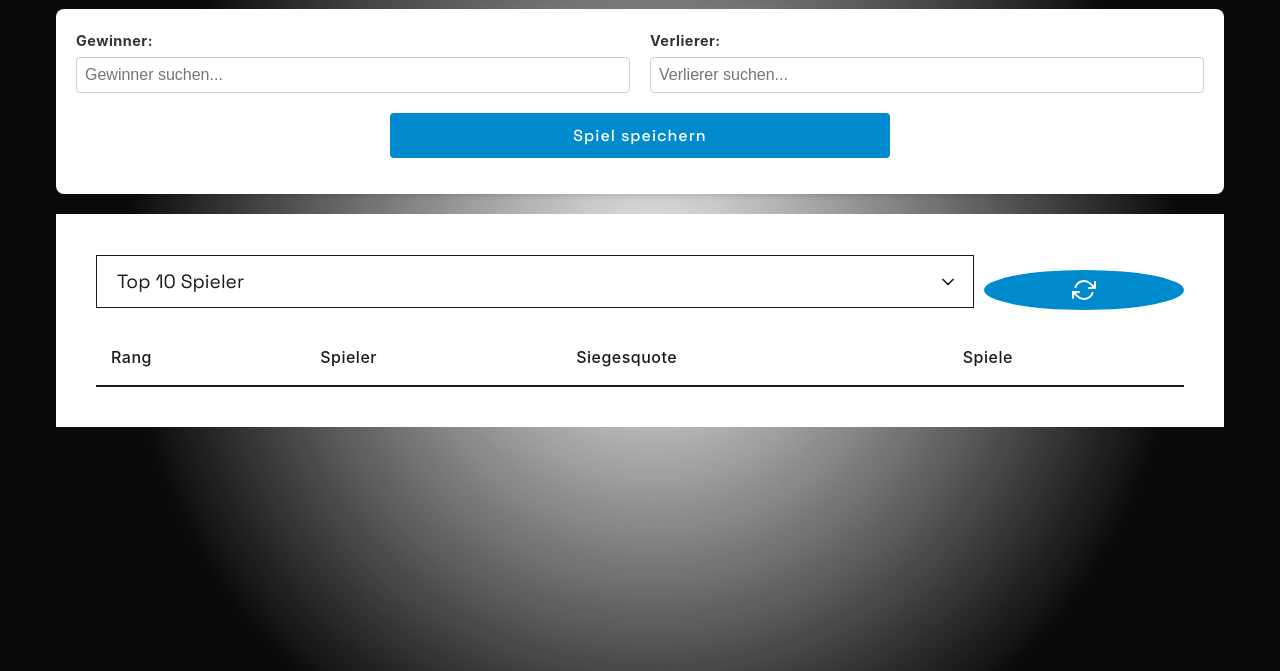
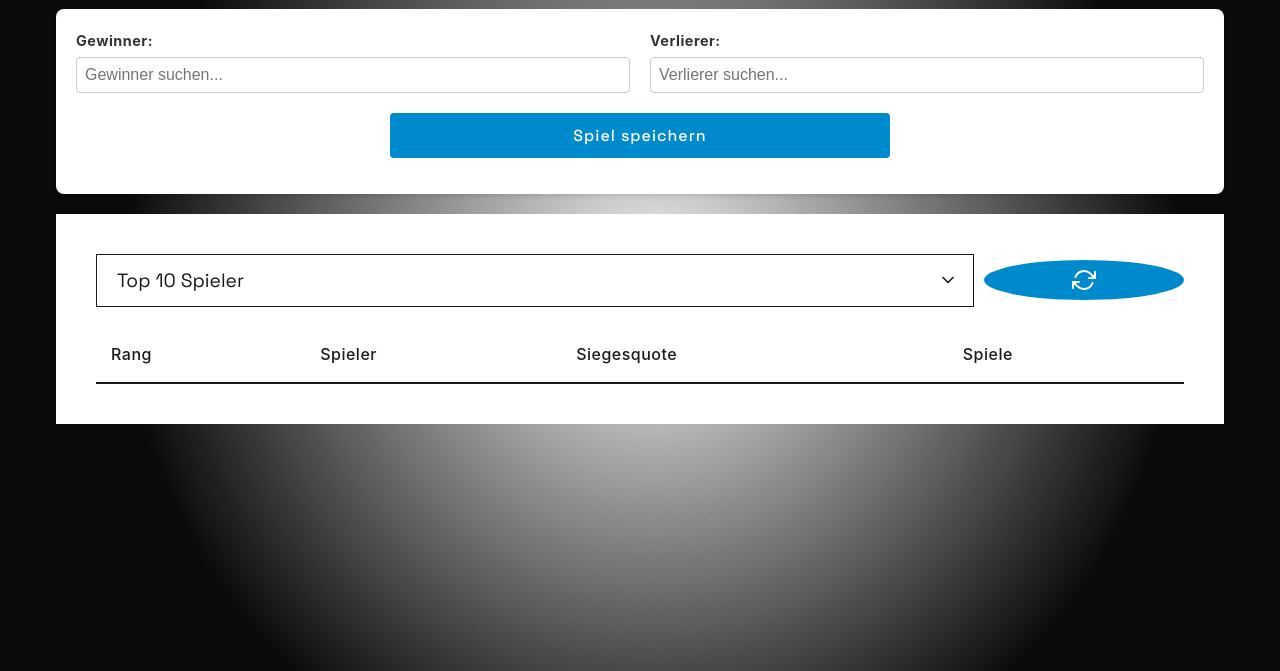
Before and after one commit to GiulianoDeMeo/dart-bot, a website: page public/index.html in a window 1280 px wide. Shown: the part 129-800 px from the top of the page. Drawn offline with Linux system fonts and the light colour scheme; no server answers.

Commit message:
Verbessere Darstellung des Refresh-Buttons

```diff
--- a/public/styles.css
+++ b/public/styles.css
@@ -201,6 +201,10 @@ button:hover {
     align-items: center;
     justify-content: center;
     transition: transform 0.3s ease;
+    padding: 0;
+    margin: 0;
+    line-height: 1;
+    aspect-ratio: 1;
 }
 
 .refresh-button:hover {
```
